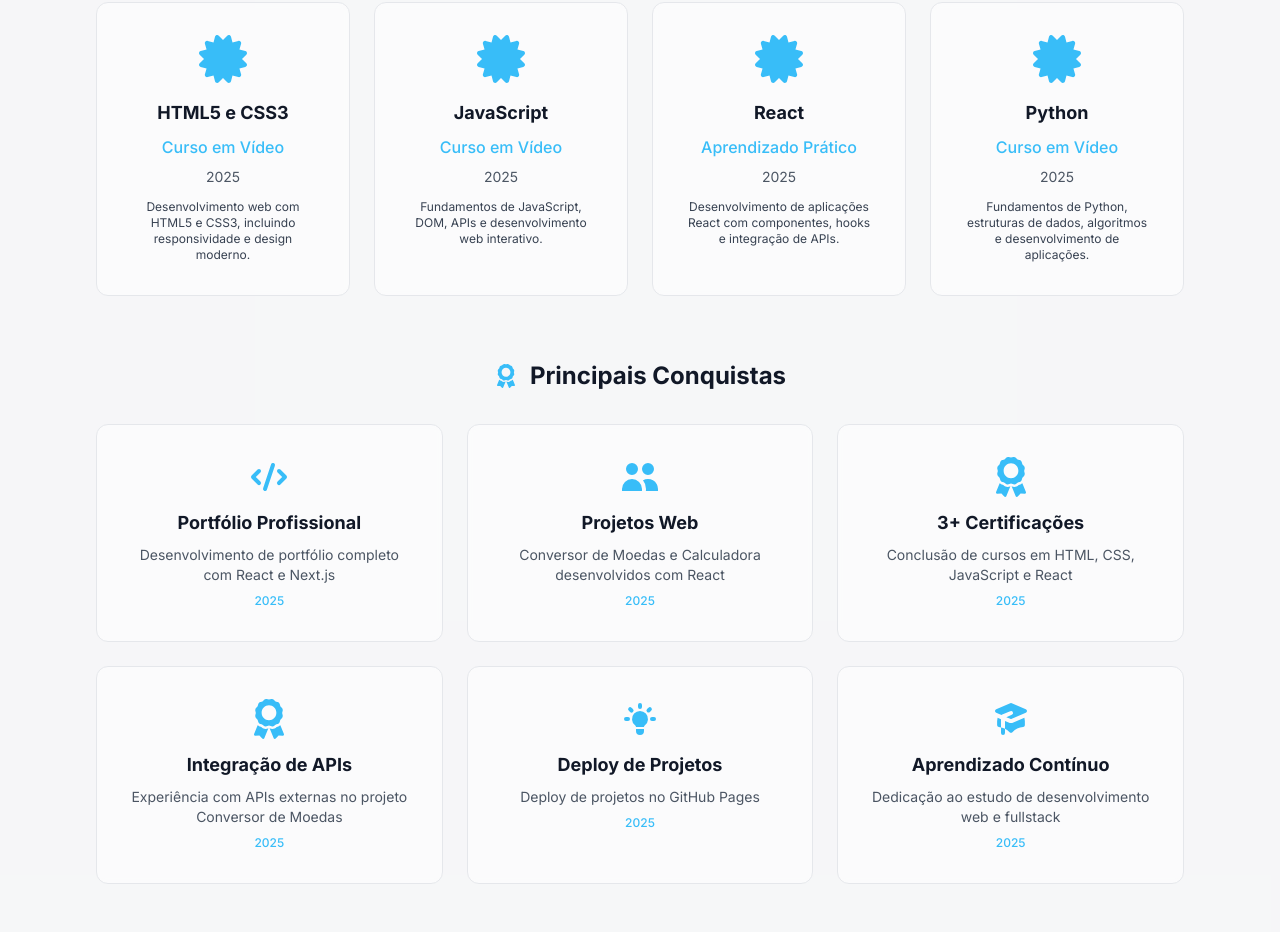
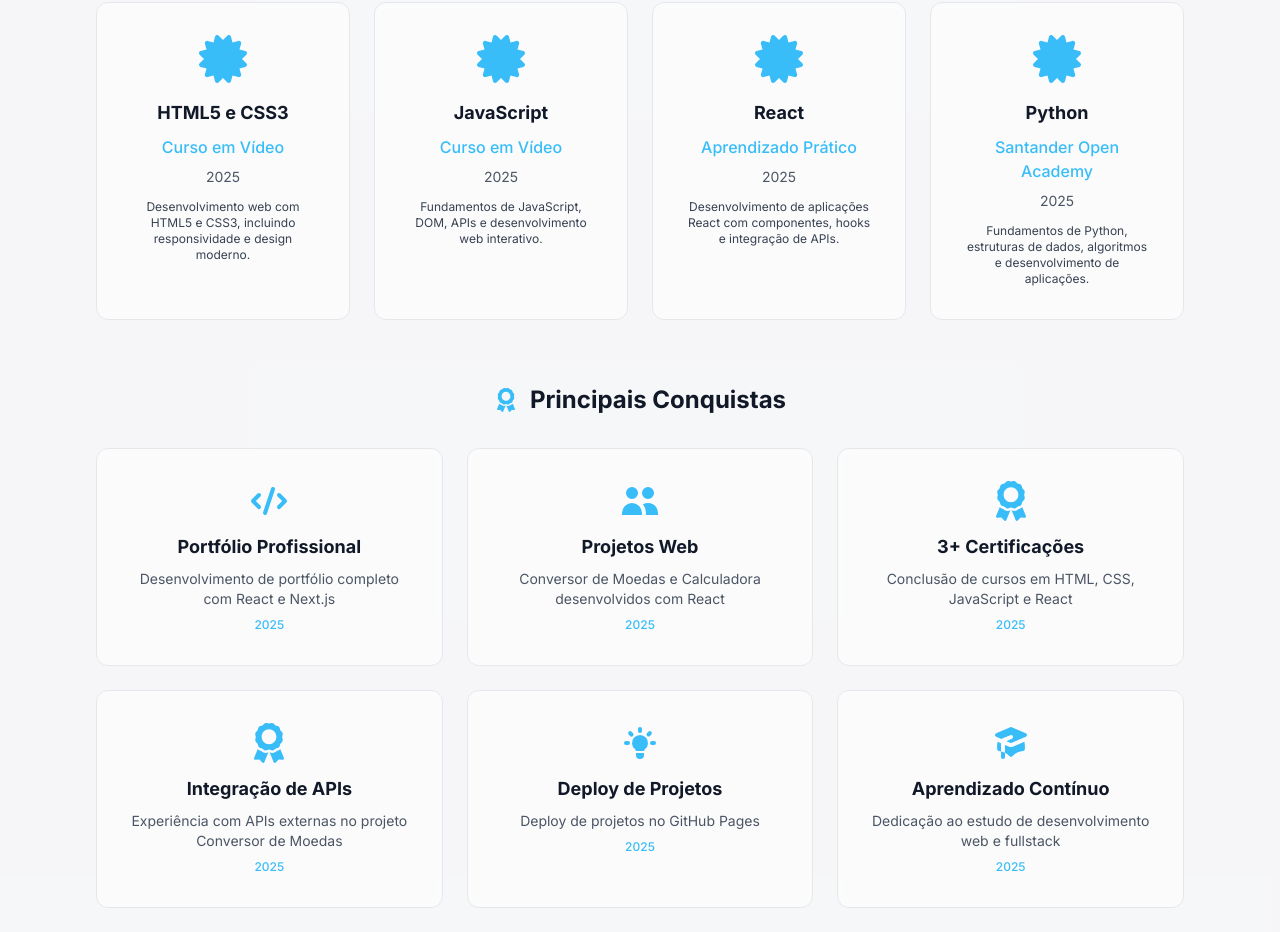
Before and after one commit to CostaCodesFullStack/Portfolio, a Next.js app: page / in a window 1280 px wide. Shown: the part 7000-7932 px from the top of the page. Built offline with nearby package versions, Linux system fonts and the light colour scheme.

Commit message:
adicionando certificado Python2

```diff
--- a/components/sections/Experience.tsx
+++ b/components/sections/Experience.tsx
@@ -89,7 +89,7 @@ const Experience = () => {
     },
     {
       title: t.experience.certificationsList.python,
-      issuer: 'Curso em Vídeo',
+      issuer: 'Santander Open Academy',
       date: '2025',
       icon: FaCertificate,
       description: t.experience.certificationDetails.python
```
